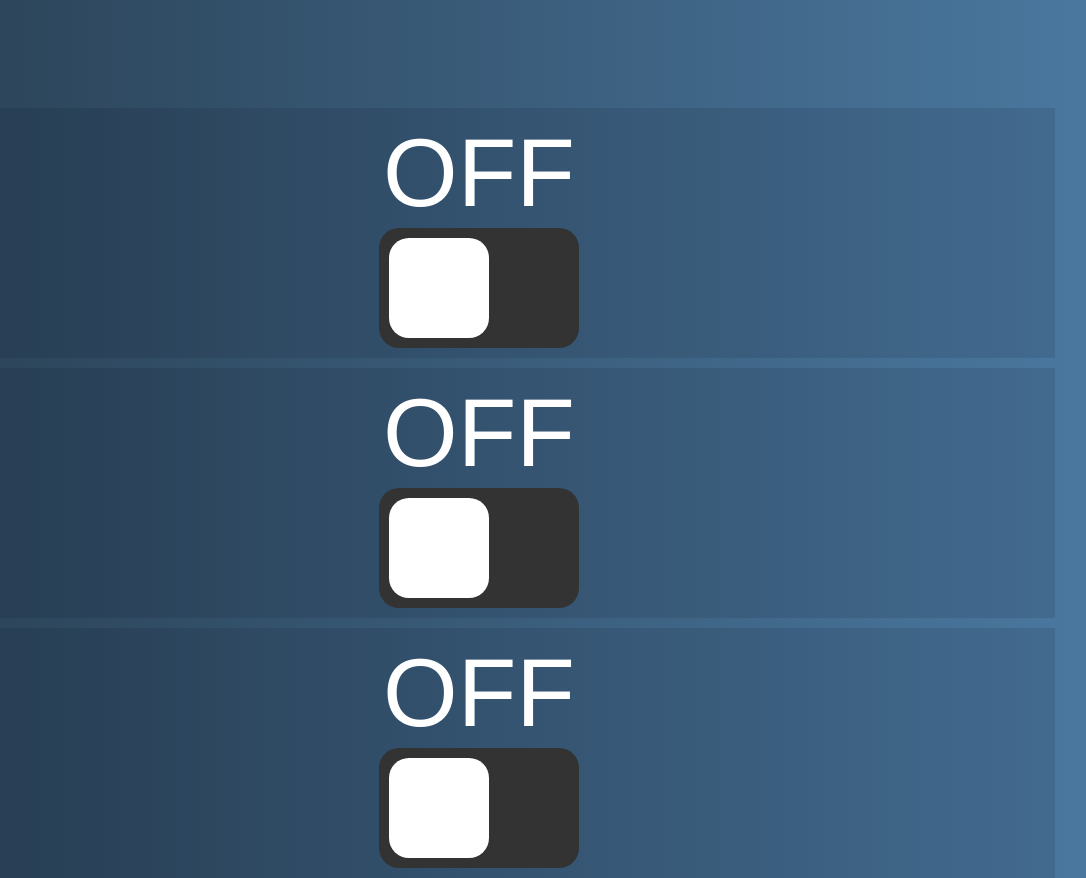
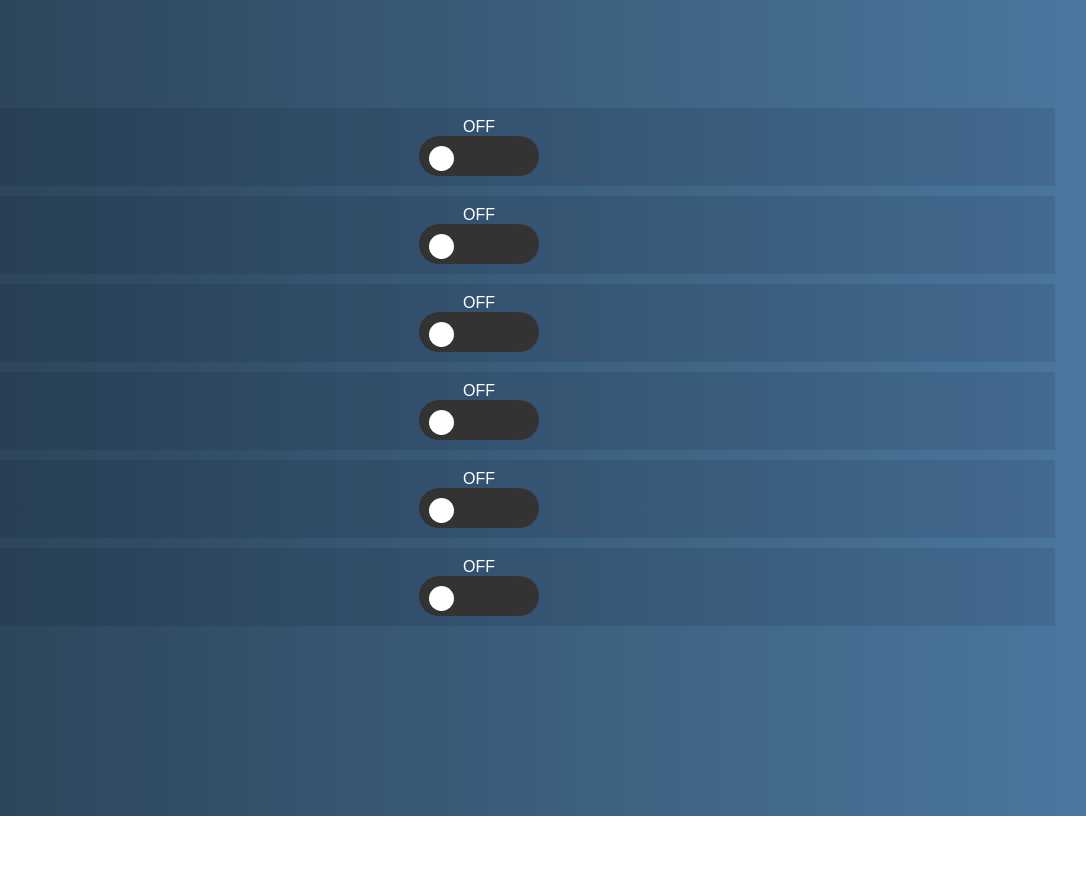
Before and after one commit to jsibitoye/DavidWork, a plain HTML site: page index.html in a window 1280 px wide. Shown: the top 878 px of the page, without its empty margins (161-1247 px from the left). After the commit the page ends 816 px from the top, so only its background shows below. Drawn offline with Linux system fonts and the light colour scheme.

Commit message:
2nd update

```diff
--- a/main.css
+++ b/main.css
@@ -34,7 +34,7 @@ body {
 
   .toggle .onoff {
     color: #fff;
-    font-size: 6em;
+    font-size: 1em;
     text-align: center;
     display: block;
     font-family: Arial, Helvetica, sans-serif;
@@ -46,16 +46,16 @@ body {
     align-items: center;
     background-color: #333;
     transition: 0.4s;
-    width: 200px;
-    height: 120px;
+    width: 120px;
+    height: 40px;
   }
 
 
   .slider:before {
     content: "";
     position: absolute;
-    height: 100px;
-    width: 100px;
+    height: 25px;
+    width: 25px;
     background-color: #fff;
     transition: 0.4s;
     top: 10px;
```
